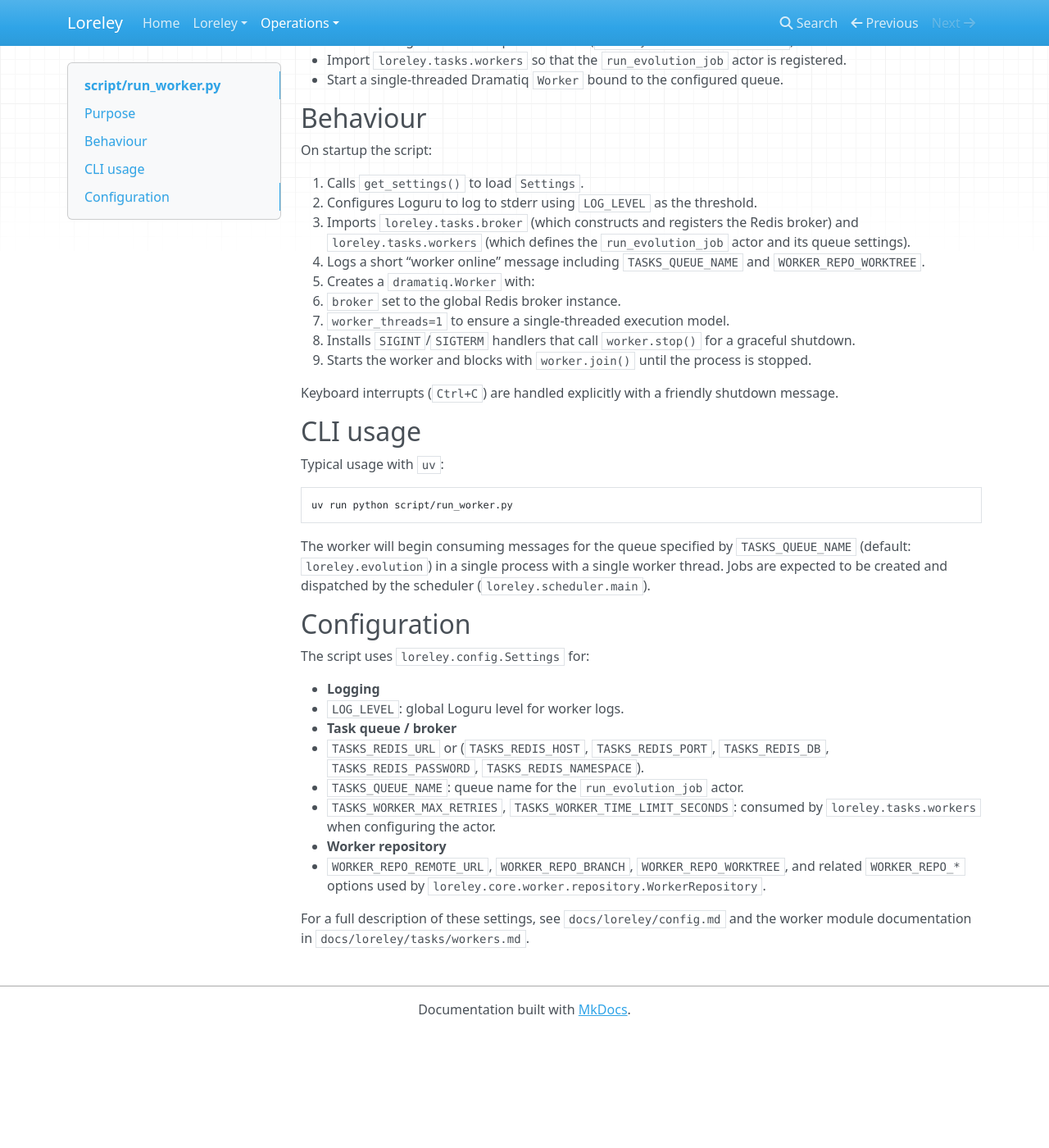
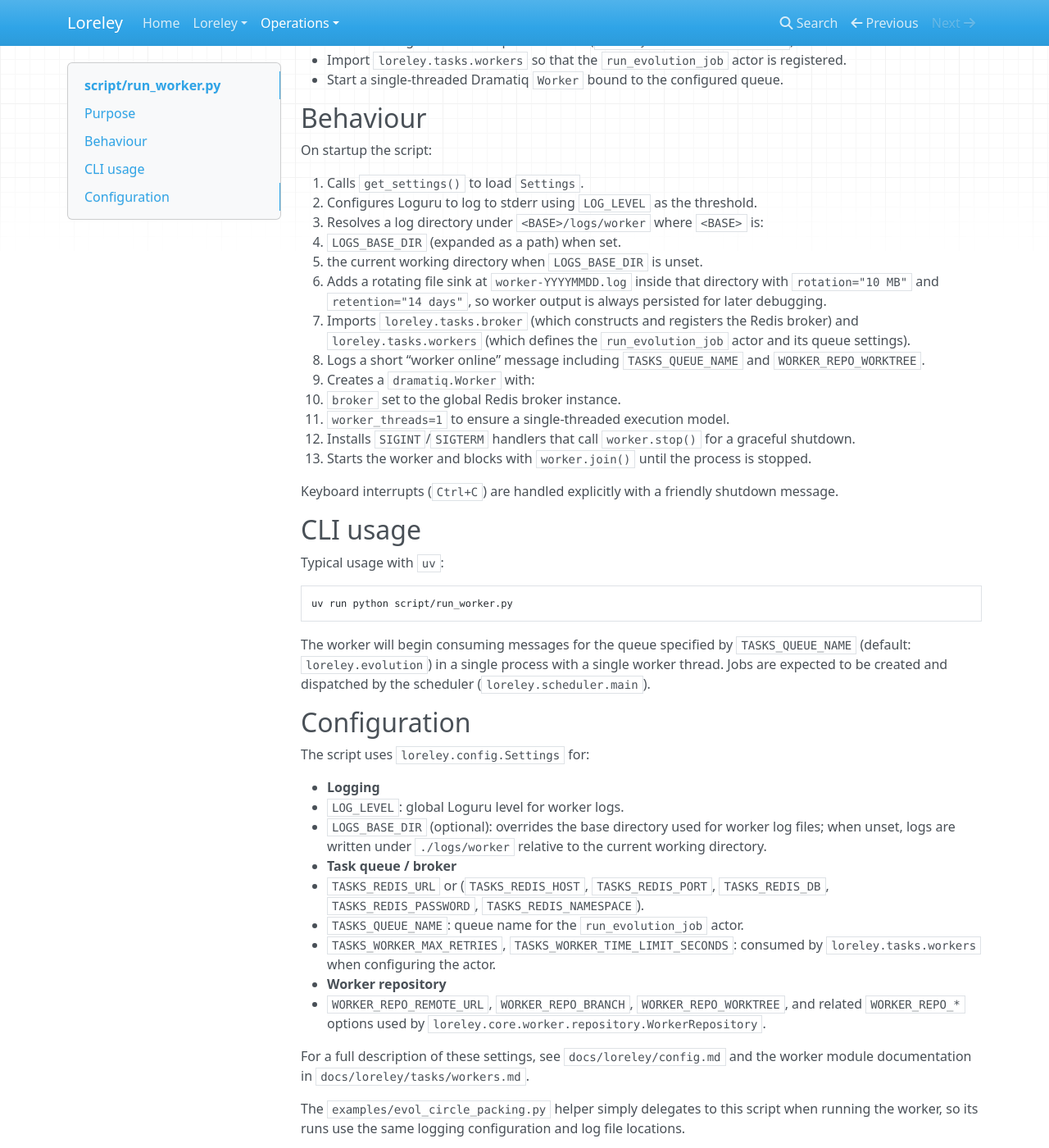
Before and after one commit to NeapolitanIcecream/loreley, an MkDocs documentation site: the page built from docs/script/run_worker.md, in a window 1280 px wide and 1400 px high, scrolled down 208 px. Shown: the whole window at 82% size. Built offline with MkDocs 1.6.1, drawn with Linux system fonts in a browser that asks for light colours; nearby versions of some CDN libraries; before the commit the page ends 1467 px from its top, so only the background shows below that.

Commit message:
sink log into file

```diff
--- a/docs/script/run_worker.md
+++ b/docs/script/run_worker.md
@@ -17,17 +17,23 @@ On startup the script:
 
 1. Calls `get_settings()` to load `Settings`.
 2. Configures Loguru to log to stderr using `LOG_LEVEL` as the threshold.
-3. Imports `loreley.tasks.broker` (which constructs and registers the Redis
+3. Resolves a log directory under `<BASE>/logs/worker` where `<BASE>` is:
+   - `LOGS_BASE_DIR` (expanded as a path) when set.
+   - the current working directory when `LOGS_BASE_DIR` is unset.
+4. Adds a rotating file sink at `worker-YYYYMMDD.log` inside that directory
+   with `rotation="10 MB"` and `retention="14 days"`, so worker output is
+   always persisted for later debugging.
+5. Imports `loreley.tasks.broker` (which constructs and registers the Redis
    broker) and `loreley.tasks.workers` (which defines the `run_evolution_job`
    actor and its queue settings).
-4. Logs a short “worker online” message including `TASKS_QUEUE_NAME` and
+6. Logs a short “worker online” message including `TASKS_QUEUE_NAME` and
    `WORKER_REPO_WORKTREE`.
-5. Creates a `dramatiq.Worker` with:
+7. Creates a `dramatiq.Worker` with:
    - `broker` set to the global Redis broker instance.
    - `worker_threads=1` to ensure a single-threaded execution model.
-6. Installs `SIGINT`/`SIGTERM` handlers that call `worker.stop()` for a
+8. Installs `SIGINT`/`SIGTERM` handlers that call `worker.stop()` for a
    graceful shutdown.
-7. Starts the worker and blocks with `worker.join()` until the process is
+9. Starts the worker and blocks with `worker.join()` until the process is
    stopped.
 
 Keyboard interrupts (`Ctrl+C`) are handled explicitly with a friendly shutdown
@@ -52,6 +58,9 @@ The script uses `loreley.config.Settings` for:
 
 - **Logging**
   - `LOG_LEVEL`: global Loguru level for worker logs.
+  - `LOGS_BASE_DIR` (optional): overrides the base directory used for worker
+    log files; when unset, logs are written under `./logs/worker` relative to
+    the current working directory.
 - **Task queue / broker**
   - `TASKS_REDIS_URL` or (`TASKS_REDIS_HOST`, `TASKS_REDIS_PORT`,
     `TASKS_REDIS_DB`, `TASKS_REDIS_PASSWORD`, `TASKS_REDIS_NAMESPACE`).
@@ -65,3 +74,7 @@ The script uses `loreley.config.Settings` for:
 
 For a full description of these settings, see `docs/loreley/config.md` and the
 worker module documentation in `docs/loreley/tasks/workers.md`.
+
+The `examples/evol_circle_packing.py` helper simply delegates to this script
+when running the worker, so its runs use the same logging configuration and
+log file locations.
```
Also changed, not shown: docs/loreley/config.md (+1 -1 lines), docs/script/run_scheduler.md (+15 -2 lines), 3 other files.
